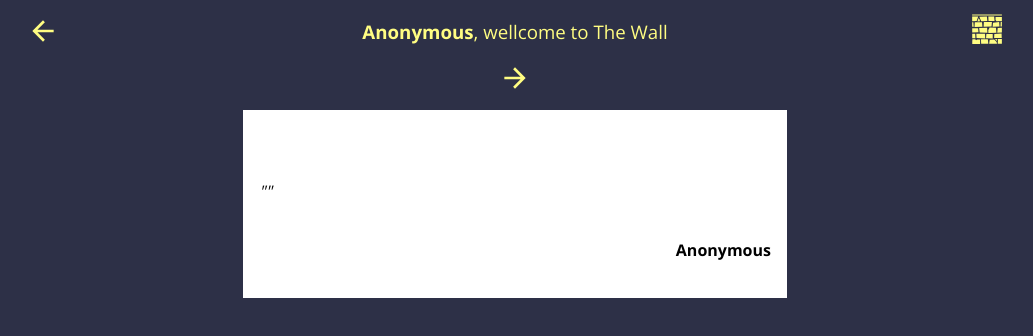
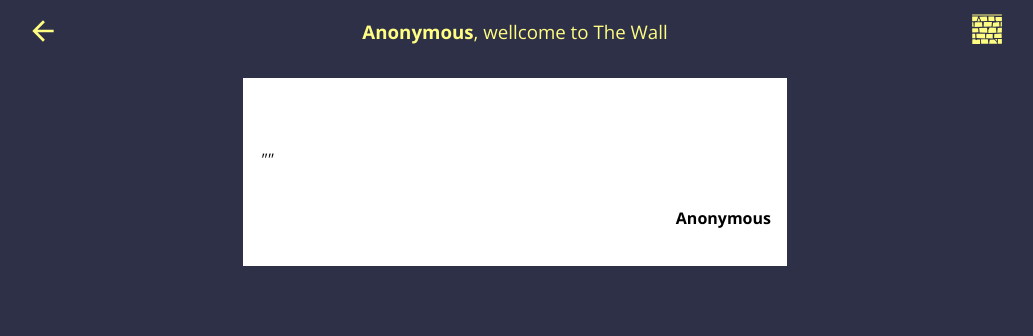
Before and after one commit to ficast/wallapp-frontend, a React (Create React App) app: page /home in a window 1280 px wide. Shown: the top 336 px of the page, without its empty margins (125-1158 px from the left). Built offline with nearby package versions, Linux system fonts and the light colour scheme; no server answers.

Commit message:
Feat: change condition to forward page

```diff
--- a/src/components/pages/Home.tsx
+++ b/src/components/pages/Home.tsx
@@ -70,9 +70,7 @@ function Home(): ReactElement {
             style={{ cursor: "pointer" }}
           />
         )}
-        {page > lastPage - 1 ? (
-          <Title>Ops! There's no more items to show!</Title>
-        ) : (
+        {posts.length == 10 && (
           <MdArrowForward
             size={"2em"}
             color={theme.colors.primary[300]}
```
